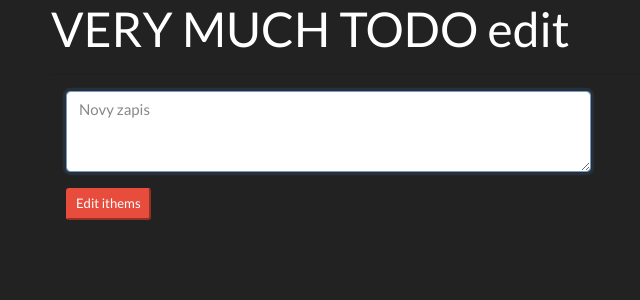
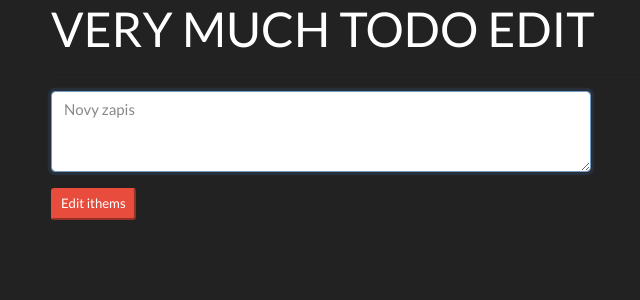
Before and after one commit to Ucenmarek/todo-app, a PHP site: page /tapp/edit.php in a window 1280 px wide. Shown: the top 300 px of the page, without its empty margins (34-674 px from the left). Run offline with PHP 8.4, Linux system fonts and the light colour scheme.

Commit message:
zarovnanie cez row bbotstrap

```diff
--- a/edit.php
+++ b/edit.php
@@ -1,19 +1,18 @@
-
 <?php include "shared/header.php" ?>
 <div class="page-header">
-    <h1>VERY MUCH TODO edit</h1>
+    <h1>VERY MUCH TODO EDIT</h1>
     <hr>
 </div>
 
 
-
+<div class="row">
     <form id="edit-form" action="_inc/edit-new.php" class="col-sm-6" method="post">
         <p class="form-group ">
-            <textarea name="message" id="text" cols="30" rows="3" placeholder="Novy zapis" class="form-control" ></textarea>
+            <textarea name="message" id="text" cols="30" rows="3" placeholder="Novy zapis" class="form-control"></textarea>
         </p>
         <p class="form-group ">
 
-             <button type="submit" class=" btn-sm btn-danger">Edit ithems</button>
+            <button type="submit" class=" btn-sm btn-danger">Edit ithems</button>
         </p>
     </form>
 </div>
```
